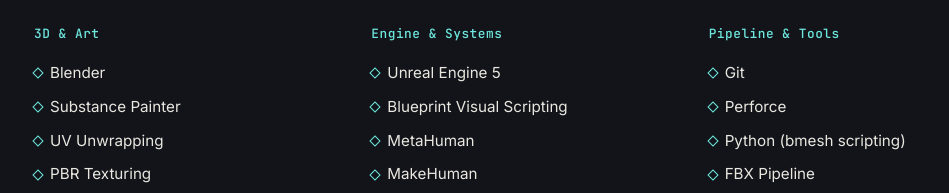
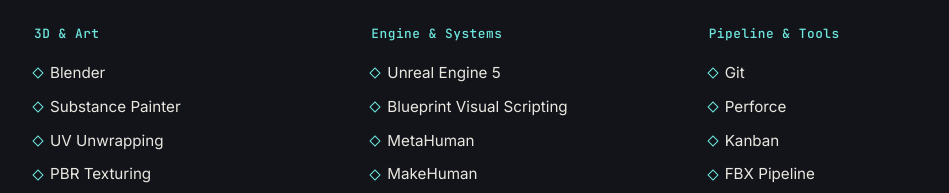
Before and after one commit to P4steo/Portfiolo, a plain HTML site: page index.html in a window 1280 px wide. Shown: the part 960-1153 px from the top of the page, without its empty margins (120-1069 px from the left). Drawn offline with Linux system fonts and the light colour scheme.

Commit message:
Replace 'Python (bmesh scripting)' with 'Kanban'

```diff
--- a/index.html
+++ b/index.html
@@ -79,7 +79,7 @@
         <ul class="skill-tags">
           <li>Git</li>
           <li>Perforce</li>
-          <li>Python (bmesh scripting)</li>
+          <li>Kanban</li>
           <li>FBX Pipeline</li>
           <li>Team Production Workflow</li>
         </ul>
```
